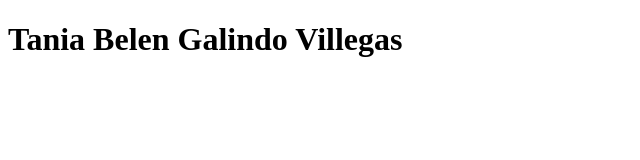
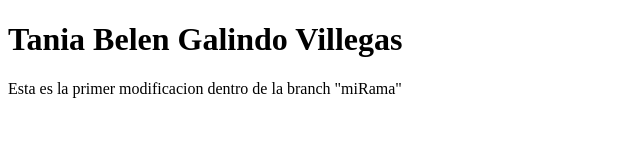
Before and after one commit to Taniagalindout/aweb.6.git01, a plain HTML site: page presentacion.html in a window 1280 px wide. Shown: the whole page, without its empty margins (0-640 px from the left). Drawn offline with Linux system fonts and the light colour scheme.

Commit message:
Primer cambio en la rama

```diff
--- a/presentacion.html
+++ b/presentacion.html
@@ -8,5 +8,6 @@
 </head>
 <body>
     <h1>Tania Belen Galindo Villegas</h1>
+    <p>Esta es la primer modificacion dentro de la branch "miRama"</p>
 </body>
 </html>
```
